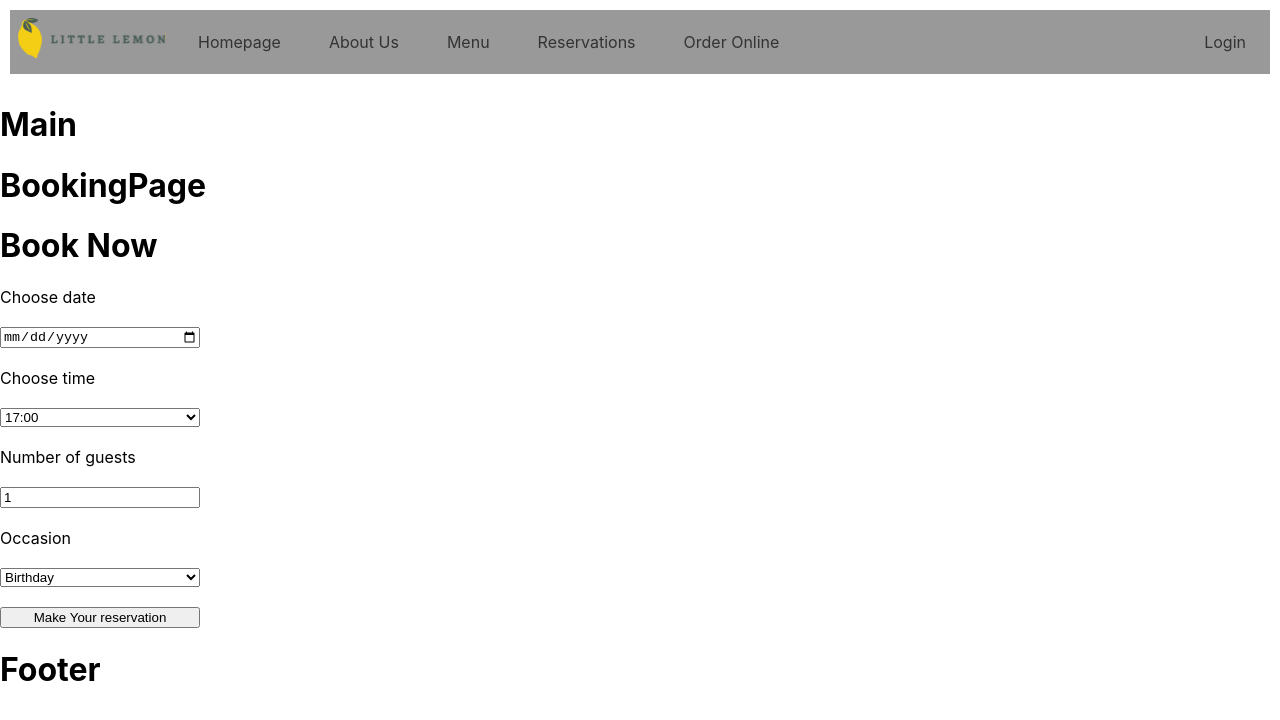
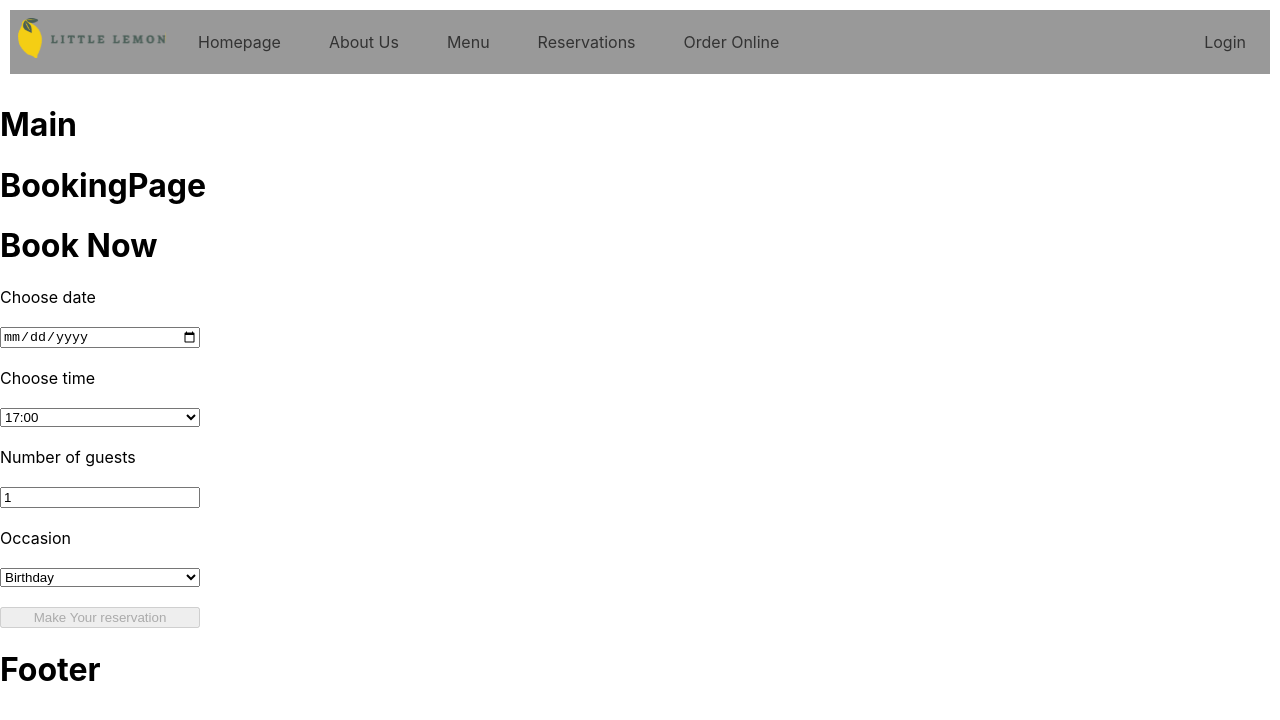
Before and after one commit to mszczodrak/my-app, a React (Create React App) app: page /booking in a window 1280 px wide. Shown: the top 720 px of the page. Built offline with nearby package versions, Linux system fonts and the light colour scheme.

Commit message:
form validation

```diff
--- a/src/BookingForm.js
+++ b/src/BookingForm.js
@@ -1,3 +1,4 @@
+import { useState } from "react";
 
 function BookingForm({
   availableTimes,
@@ -10,11 +11,12 @@ function BookingForm({
   guests,
   occasion,
   dispatch,
-  submitForm
+  submitForm,
 }) {
+  const [isFormValid, setIsFormValid] = useState(false);
+
   const handleSubmit = async (e) => {
     e.preventDefault();
-    console.log(bookingDate, bookingTime, guests, occasion);
     const formData = {
       bookingDate,
       bookingTime,
@@ -22,6 +24,17 @@ function BookingForm({
       occasion,
     };
     await submitForm(formData);
+  };
+
+  const handleInputChange = (e) => {
+    // Get the latest values from the event target
+    const updatedDate = e.target.form.elements['res-date'].value;
+    const updatedTime = e.target.form.elements['res-time'].value;
+    const updatedGuests = e.target.form.elements['guests'].value;
+    const updatedOccasion = e.target.form.elements['occasion'].value;
+
+    // Update the isFormValid state based on the latest values
+    setIsFormValid(updatedDate && updatedTime && updatedGuests && updatedOccasion);
   };
 
   return (
@@ -39,15 +52,19 @@ function BookingForm({
           value={bookingDate}
           onChange={(e) => {
             setBookingDate(e.target.value);
-            dispatch({ type: "UPDATE_TIMES", payload: e.target.value }); // Dispatch action on date change
+            dispatch({ type: "UPDATE_TIMES", payload: e.target.value });
+            handleInputChange(e); // Pass the event object
           }}
         />
         <label htmlFor="res-time">Choose time</label>
 
         <select
-          id="res-time "
+          id="res-time"
           value={bookingTime}
-          onChange={(e) => setBookingTime(e.target.value)}
+          onChange={(e) => {
+            setBookingTime(e.target.value);
+            handleInputChange(e); // Pass the event object
+          }}
         >
           {availableTimes?.map((time) => (
             <option key={time}>{time}</option>
@@ -62,18 +79,28 @@ function BookingForm({
           max="10"
           id="guests"
           value={guests}
-          onChange={(e) => setGuests(e.target.value)}
+          onChange={(e) => {
+            setGuests(e.target.value);
+            handleInputChange(e); // Pass the event object
+          }}
         />
         <label htmlFor="occasion">Occasion</label>
         <select
           id="occasion"
           value={occasion}
-          onChange={(e) => setOccasion(e.target.value)}
+          onChange={(e) => {
+            setOccasion(e.target.value);
+            handleInputChange(e); // Pass the event object
+          }}
         >
           <option>Birthday</option>
           <option>Anniversary</option>
         </select>
-        <button type="submit" value="Make Your reservation">
+        <button
+          type="submit"
+          value="Make Your reservation"
+          disabled={!isFormValid}
+        >
           Make Your reservation
         </button>
       </form>
--- a/src/Main.js
+++ b/src/Main.js
@@ -21,7 +21,7 @@ export const initializeTimes = () => {
 };
 
 function Main() {
-    const [bookingDate, setBookingDate] = useState(new Date());
+    const [bookingDate, setBookingDate] = useState('');
     const [bookingTime, setBookingTime] = useState("");
     const [guests, setGuests] = useState(1);
     const [occasion, setOccasion] = useState("");
```
